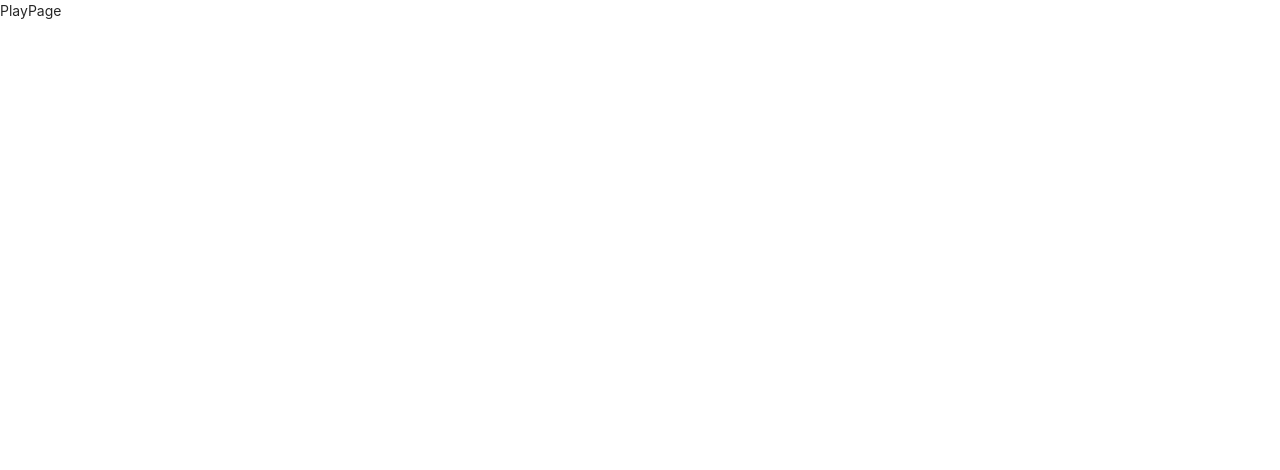
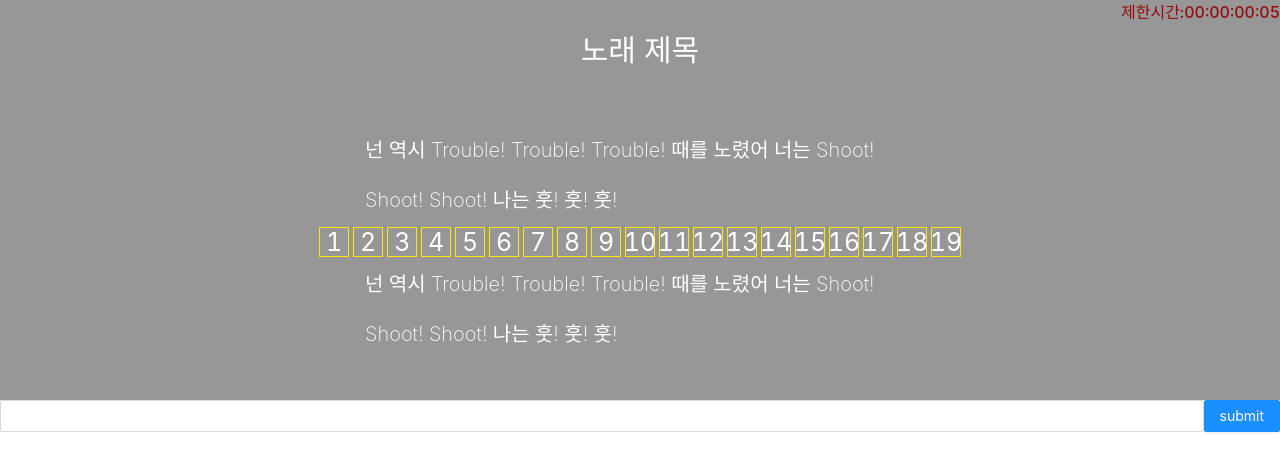
Before and after one commit to solitasroh/amazing-dictation, a React (Create React App) app: page /Game/Play in a window 1280 px wide. Shown: the top 470 px of the page. Built offline with nearby package versions, Linux system fonts and the light colour scheme.

Commit message:
노래 Intro 페이지와 Play 페이지 추가

```diff
--- a/package.json
+++ b/package.json
@@ -16,6 +16,8 @@
     "firebase": "9.6.10",
     "firebase-tools": "^10.6.0",
     "react": "^18.0.0",
+    "react-countdown": "^2.3.2",
+    "react-countdown-circle-timer": "^3.0.9",
     "react-dom": "^18.0.0",
     "react-router-dom": "^6.3.0",
     "react-scripts": "5.0.0",
--- a/src/Pages/Game/PlayPage.tsx
+++ b/src/Pages/Game/PlayPage.tsx
@@ -1,10 +1,120 @@
-import React from 'react';
+import { Button, Input } from 'antd';
+import React, { useState } from 'react';
+import styled, { keyframes } from 'styled-components';
+import Countdown from 'react-countdown';
 
 interface Props {
   id: number;
 }
+const Container = styled.div`
+  display: flex;
+  width: 100%;
+  height: 400px;
+  flex-direction: column;
+  align-items: center;
+  background: #979797;
+`;
+const IyricsContainer = styled.div`
+  display: flex;
+  flex-direction: column;
+  align-items: center;
+  width: 550px;
+`;
+const ShowIyrics = styled.div`
+  font-weight: 200;
+  font-size: 20px;
+  line-height: 50px;
+  color: #ffffff;
+`;
+const SecretIyrics = styled.div`
+  display: flex;
+`;
+const SecretWords = styled.div`
+  display: flex;
+  font-size: 25px;
+  width: 30px;
+  height: 30px;
+  margin: 2px;
+  align-items: center;
+  justify-content: center;
+  border: 1px solid #ffe600;
+  color: #ffffff;
+`;
+const HeadContainer = styled.div`
+  display: flex;
+  flex-direction: column;
+`;
+const CounterAnimation = keyframes`
+ from {
+  transform: translatex(0);
+  }
+  to {
+    transform: translateX(-10px);
+  }
+`;
+const CounterContainer = styled.div`
+  display: flex;
+  width: 100%;
+  justify-content: flex-end;
+  font-size: medium;
+  font-weight: 500;
+  color: #970c0c;
+  animation: ${CounterAnimation} 10 0.5s;
+`;
+const TitleContainer = styled.div`
+  display: flex;
+  width: 150px;
+  height: 50px;
+  margin-bottom: 50px;
+  align-items: center;
+  justify-content: center;
+  font-weight: 200;
+  font-size: 30px;
+  line-height: 77px;
+  color: #ffffff;
+`;
+const InputContainer = styled.div`
+  display: flex;
+`;
 function PlayPage({ id }: Props): React.ReactElement {
-  return <div>PlayPage</div>;
+  const secretSong = [
+    1, 2, 3, 4, 5, 6, 7, 8, 9, 10, 11, 12, 13, 14, 15, 16, 17, 18, 19,
+  ];
+  const [isShow, setShow] = useState(true);
+  return (
+    <>
+      <Container>
+        {isShow ? (
+          <>
+            <CounterContainer>
+              {' '}
+              제한시간: <Countdown date={Date.now() + 10000} />
+            </CounterContainer>
+            <TitleContainer>노래 제목</TitleContainer>
+            <IyricsContainer>
+              <ShowIyrics>
+                넌 역시 Trouble! Trouble! Trouble! 때를 노렸어 너는 Shoot!
+                Shoot! Shoot! 나는 훗! 훗! 훗!
+              </ShowIyrics>
+              <SecretIyrics>
+                {secretSong.map(index => (
+                  <SecretWords key={index}>{index}</SecretWords>
+                ))}
+              </SecretIyrics>
+              <ShowIyrics>
+                넌 역시 Trouble! Trouble! Trouble! 때를 노렸어 너는 Shoot!
+                Shoot! Shoot! 나는 훗! 훗! 훗!
+              </ShowIyrics>
+            </IyricsContainer>
+          </>
+        ) : null}
+      </Container>
+      <InputContainer>
+        <Input />
+        <Button type="primary">submit</Button>
+      </InputContainer>
+    </>
+  );
 }
 
 export default PlayPage;
--- a/src/Pages/Game/SongIntroPage.tsx
+++ b/src/Pages/Game/SongIntroPage.tsx
@@ -1,10 +1,36 @@
 import { Button, Input } from 'antd';
-import React from 'react';
-import styled from 'styled-components';
+import React, { useRef, useState } from 'react';
+import { CountdownCircleTimer } from 'react-countdown-circle-timer';
+import { useNavigate } from 'react-router-dom';
+import styled, { css, keyframes } from 'styled-components';
 
 interface Props {
   id: number;
 }
+interface TimeProps {
+  isTimeUp?: boolean;
+  isTimeDown?: boolean;
+}
+const boxAnimation = keyframes`
+ from {
+  opacity: 0;
+    transform: translateY(-100%);
+  }
+  to {
+  transform: translateY(0);
+  opacity: 1;
+  }
+`;
+const boxAnimation2 = keyframes`
+ from {
+  transform: translateY(0);
+  opacity: 1;
+  }
+  to {
+    opacity: 0;
+    transform: translateY(100%);
+  }
+`;
 const Container = styled.div`
   display: flex;
   width: 100%;
@@ -13,6 +39,38 @@ const Container = styled.div`
   align-items: center;
   justify-content: space-around;
   background: #979797;
+`;
+const TimerContainer = styled.div`
+  position: relative;
+  width: 80px;
+  height: 60px;
+  font-size: 48px;
+  font-family: 'Montserrat';
+`;
+
+const TimerChange = styled.div<TimeProps>`
+  position: absolute;
+  left: 0;
+  top: 0;
+  width: 100%;
+  height: 100%;
+  display: flex;
+  justify-content: center;
+  align-items: center;
+  opacity: 1;
+  animation: ${boxAnimation} 3 1s;
+`;
+const TimerChange1 = styled.div<TimeProps>`
+  position: absolute;
+  left: 0;
+  top: 0;
+  width: 100%;
+  height: 100%;
+  display: flex;
+  justify-content: center;
+  align-items: center;
+  opacity: 0;
+  animation: ${boxAnimation2} 3 1s;
 `;
 const TitleContainer = styled.div`
   display: flex;
@@ -30,14 +88,66 @@ const TitleContainer = styled.div`
   line-height: 77px;
   color: #ffffff;
 `;
+
 const InputContainer = styled.div`
   display: flex;
 `;
+
+function RenderTime({
+  remainingTime,
+}: {
+  remainingTime: number;
+}): React.ReactElement {
+  const currentTime = useRef(remainingTime);
+  const prevTime = useRef(0);
+  const isNewTimeFirstTick = useRef(false);
+  const [, setOneLastRerender] = useState(0);
+
+  if (currentTime.current !== remainingTime) {
+    isNewTimeFirstTick.current = true;
+    prevTime.current = currentTime.current;
+    currentTime.current = remainingTime;
+  } else {
+    isNewTimeFirstTick.current = false;
+  }
+
+  // force one last re-render when the time is over to tirgger the last animation
+  if (remainingTime === 0) {
+    setTimeout(() => {
+      setOneLastRerender((val: number) => val + 1);
+    }, 20);
+  }
+
+  const isTimeUp = isNewTimeFirstTick.current;
+  return (
+    <TimerContainer>
+      <TimerChange>{remainingTime}</TimerChange>
+      {prevTime.current !== 0 && (
+        <TimerChange1>{prevTime.current}</TimerChange1>
+      )}
+    </TimerContainer>
+  );
+}
+
 function SongIntroPage({ id }: Props): React.ReactElement {
+  const navigate = useNavigate();
+
+  const onComplete = (): void => {
+    navigate(`/Game/Play`);
+  };
   return (
     <>
       <Container>
         <TitleContainer>노래 제목</TitleContainer>
+        <CountdownCircleTimer
+          isPlaying
+          duration={3}
+          colors={['#004777', '#F7B801', '#A30000']}
+          colorsTime={[3, 2, 0]}
+          onComplete={onComplete}
+        >
+          {RenderTime}
+        </CountdownCircleTimer>
       </Container>
       <InputContainer>
         <Input />
```
Also changed, not shown: 1 other file (tests, documents, lock files or other folders).
